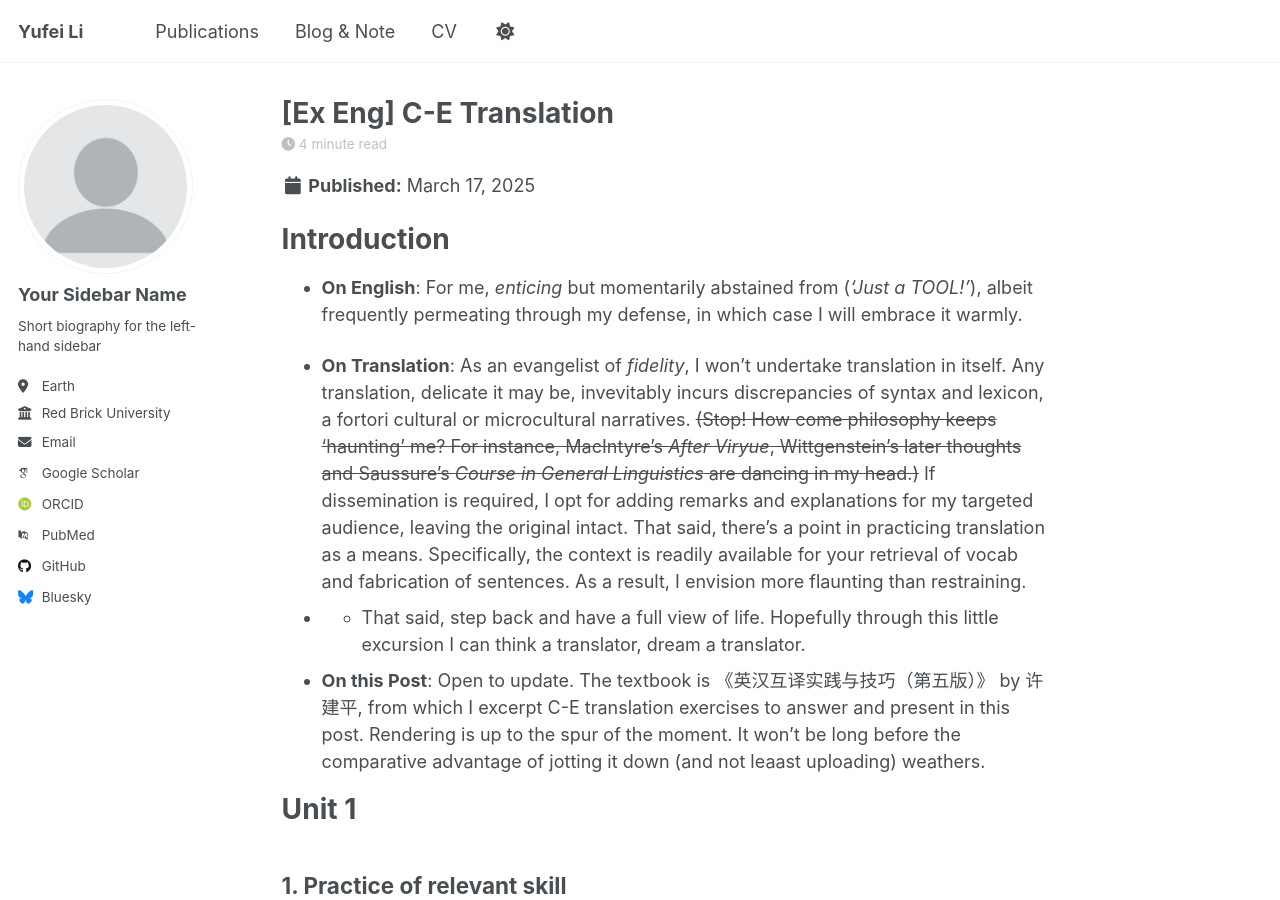
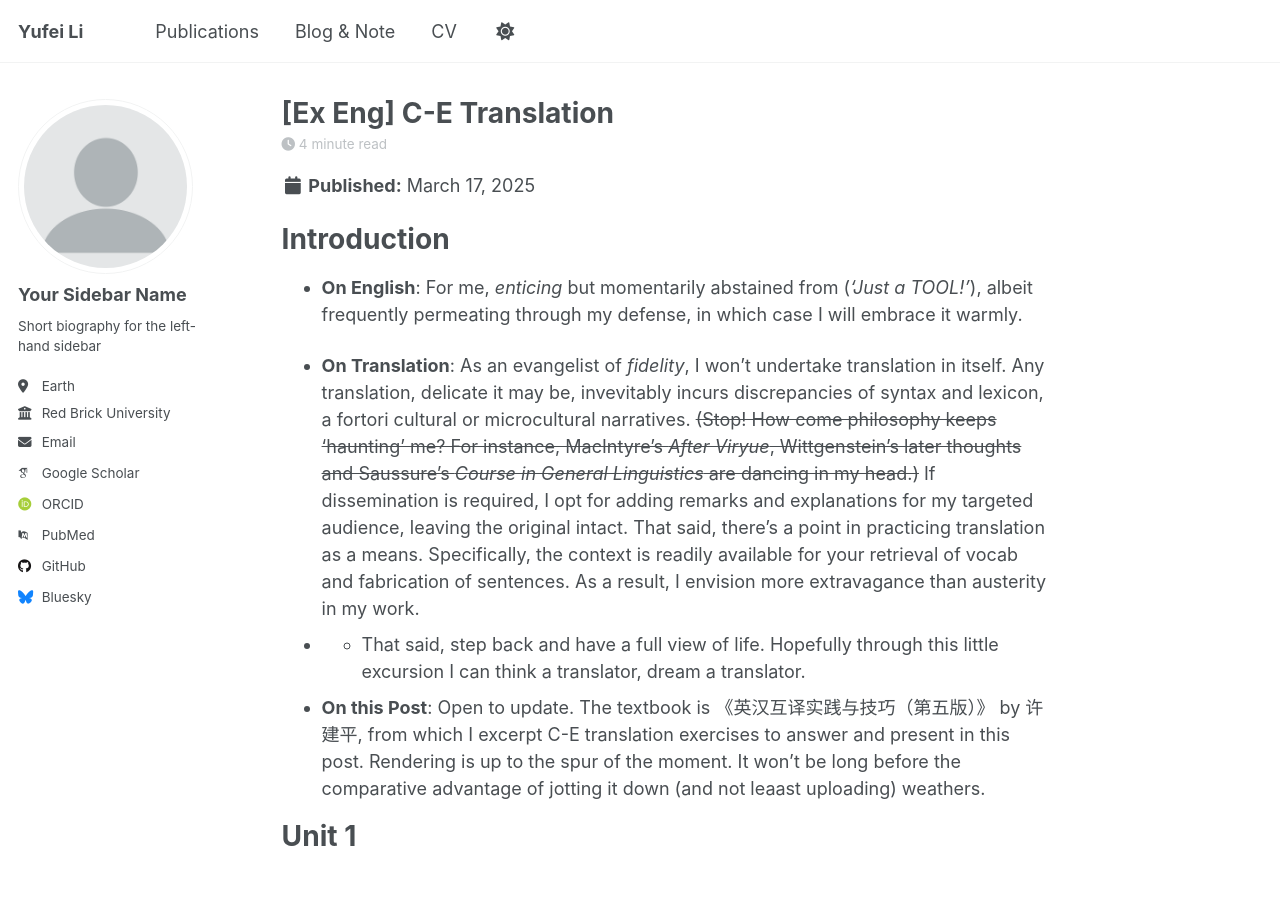
Before and after one commit to Floraaah/Floraaah, a Jekyll site: the page built from _posts/2025-03-17-blog-post-1.md, in a window 1280 px wide and 900 px high. Built offline with Jekyll 4.4.1, drawn with Linux system fonts in a browser that asks for light colours; some web fonts are replaced.

Commit message:
Update 2025-03-17-blog-post-1.md

```diff
--- a/_posts/2025-03-17-blog-post-1.md
+++ b/_posts/2025-03-17-blog-post-1.md
@@ -11,7 +11,7 @@ tags:
 
 - **On English**: For me, *enticing* but momentarily abstained from (*'Just a TOOL!'*), albeit frequently permeating through my defense, in which case I will embrace it warmly.
 
-- **On Translation**: As an evangelist of *fidelity*, I won't undertake translation in itself. Any translation, delicate it may be, invevitably incurs discrepancies of syntax and lexicon, a fortori cultural or microcultural narratives. ~~(Stop! How come philosophy keeps 'haunting' me?  For instance, MacIntyre's *After Viryue*, Wittgenstein's later thoughts and Saussure's *Course in General Linguistics* are dancing in my head.)~~ If dissemination is required, I opt for adding remarks and explanations for my targeted audience, leaving the original intact. That said, there's a point in practicing translation as a means. Specifically, the context is readily available for your retrieval of vocab and fabrication of sentences. As a result, I envision more flaunting than restraining.
+- **On Translation**: As an evangelist of *fidelity*, I won't undertake translation in itself. Any translation, delicate it may be, invevitably incurs discrepancies of syntax and lexicon, a fortori cultural or microcultural narratives. ~~(Stop! How come philosophy keeps 'haunting' me?  For instance, MacIntyre's *After Viryue*, Wittgenstein's later thoughts and Saussure's *Course in General Linguistics* are dancing in my head.)~~ If dissemination is required, I opt for adding remarks and explanations for my targeted audience, leaving the original intact. That said, there's a point in practicing translation as a means. Specifically, the context is readily available for your retrieval of vocab and fabrication of sentences. As a result, I envision more extravagance than austerity in my work.
 - + That said, step back and have a full view of life. Hopefully through this little excursion I can think a translator, dream a translator.
 
 - **On this Post**: Open to update. The textbook is 《英汉互译实践与技巧（第五版）》 by 许建平, from which I excerpt C-E translation exercises to answer and present in this post. Rendering is up to the spur of the moment. It won't be long before the comparative advantage of jotting it down (and not leaast uploading) weathers.
```
